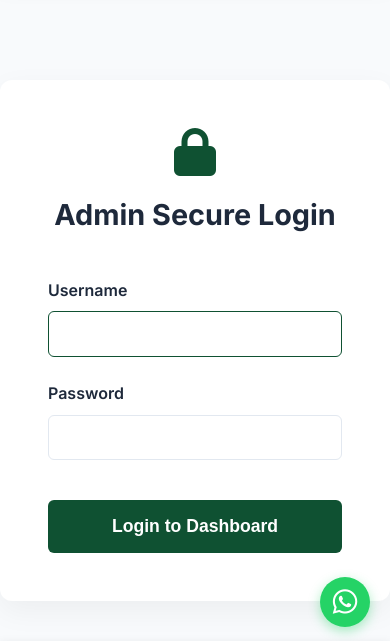
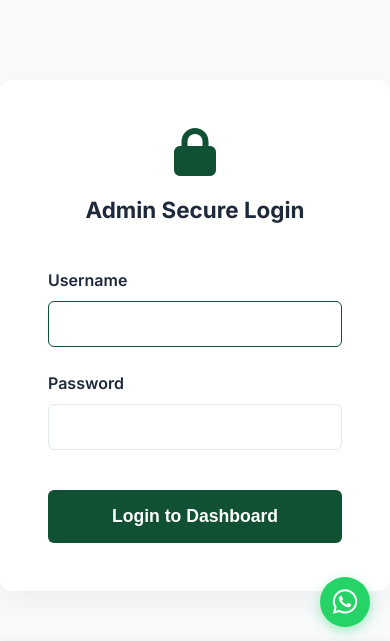
Before and after one commit to sinan-prvt/Islamic_Center, a Django app: page /login/ in a window 390 px wide. Shown: the part 137-778 px from the top of the page. Run offline with Django 5.2, Linux system fonts and the light colour scheme.

Commit message:
Reduce login title font size to prevent wrapping on mobile

```diff
--- a/templates/login.html
+++ b/templates/login.html
@@ -35,7 +35,8 @@
 
     .login-header h2 {
         color: var(--text-main);
-        font-size: 1.8rem;
+        font-size: 1.4rem;
+        margin: 0;
     }
 
     .form-group {
```
